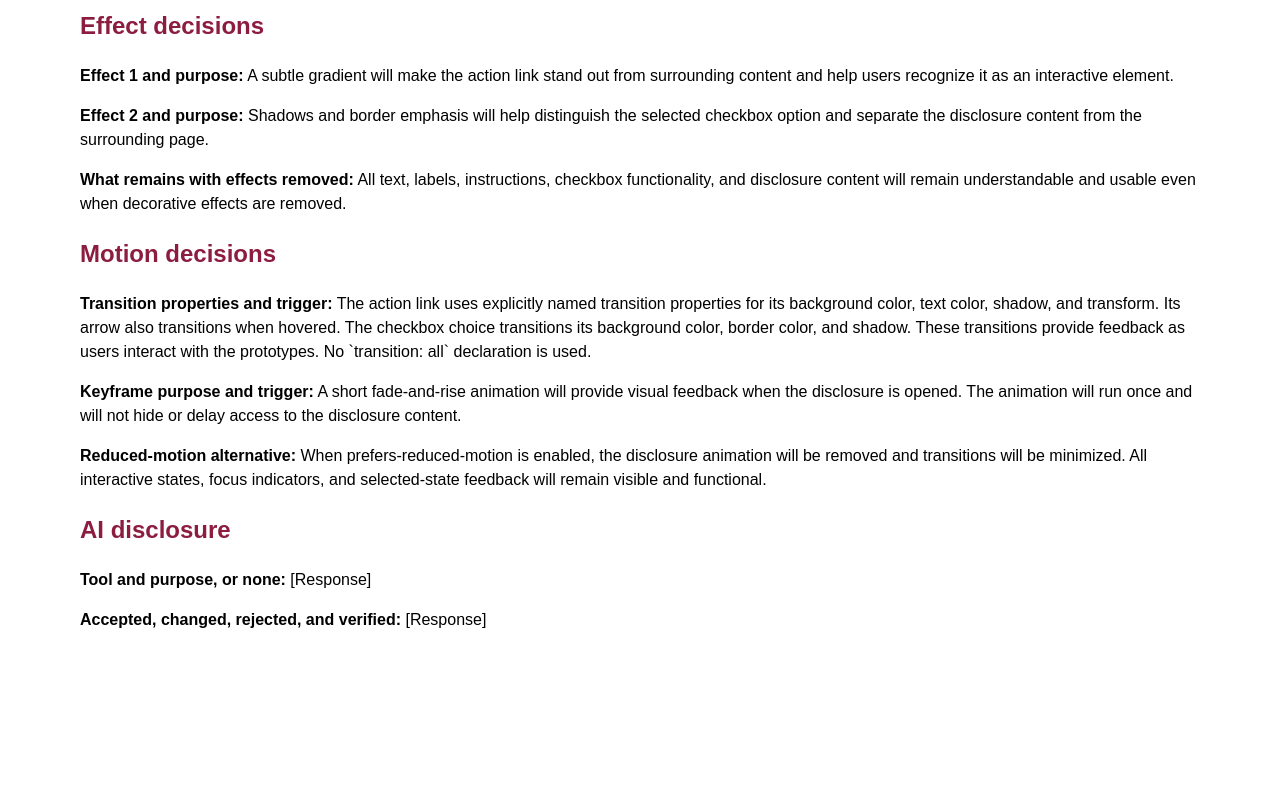
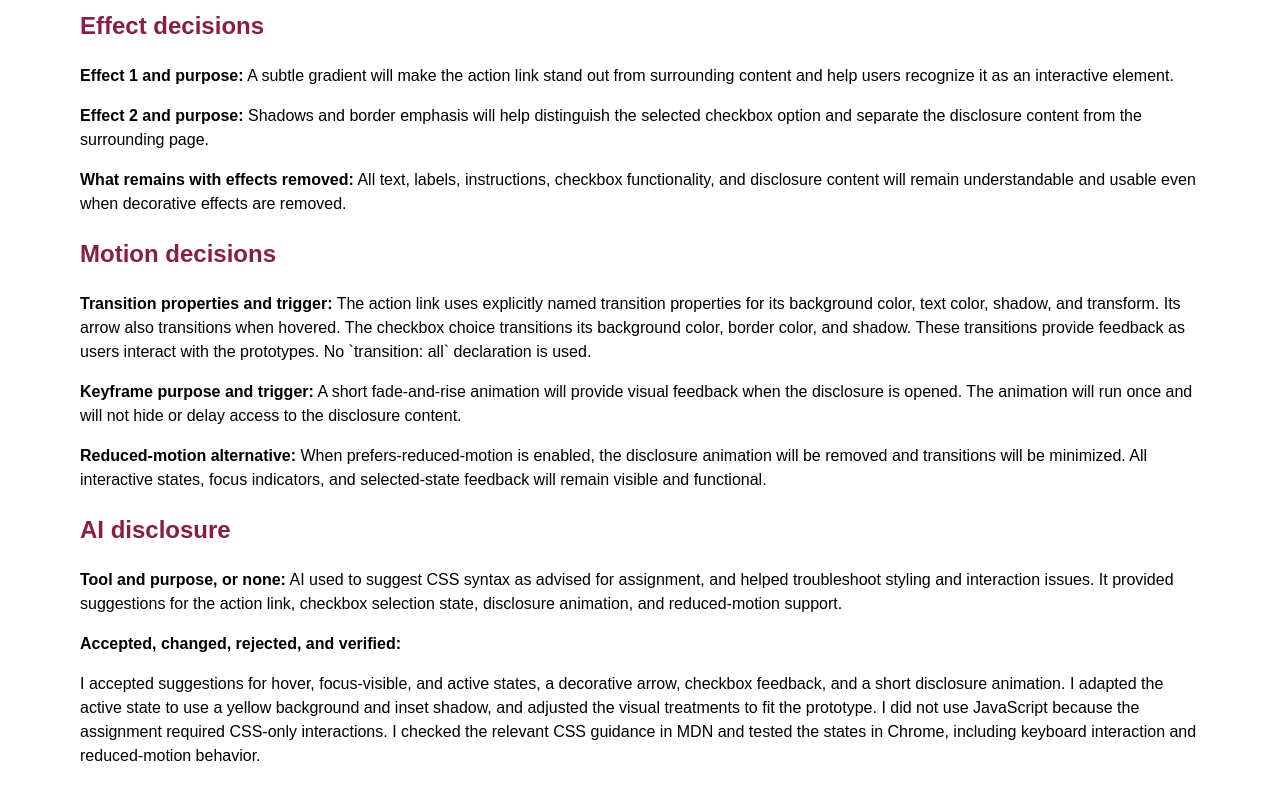
Before and after one commit to cteubank-ux/Module6-State-and-Motion-Practice-Starter, a plain HTML site: page prototype-plan.html in a window 1280 px wide. Shown: the part 424-1224 px from the top of the page. Before the commit the page ends 1088 px from the top, so only its background shows below. Drawn offline with Linux system fonts and the light colour scheme.

Commit message:
Update prototype-plan.html

```diff
--- a/prototype-plan.html
+++ b/prototype-plan.html
@@ -66,7 +66,7 @@
         <p><strong>Reduced-motion alternative:</strong> When prefers-reduced-motion is enabled, the disclosure animation will be removed and transitions will be minimized. All interactive states, focus indicators, and selected-state feedback will remain visible and functional.</p>
 
         <h2>AI disclosure</h2>
-        <p><strong>Tool and purpose, or none:</strong> [Response]</p>
-        <p><strong>Accepted, changed, rejected, and verified:</strong> [Response]</p>
+        <p><strong>Tool and purpose, or none:</strong> AI used to suggest CSS syntax as advised for assignment, and helped troubleshoot styling and interaction issues. It provided suggestions for the action link, checkbox selection state, disclosure animation, and reduced-motion support.</p>
+        <p><strong>Accepted, changed, rejected, and verified:</strong><p> I accepted suggestions for hover, focus-visible, and active states, a decorative arrow, checkbox feedback, and a short disclosure animation. I adapted the active state to use a yellow background and inset shadow, and adjusted the visual treatments to fit the prototype. I did not use JavaScript because the assignment required CSS-only interactions. I checked the relevant CSS guidance in MDN and tested the states in Chrome, including keyboard interaction and reduced-motion behavior.</p>
     </body>
     </html>
```
